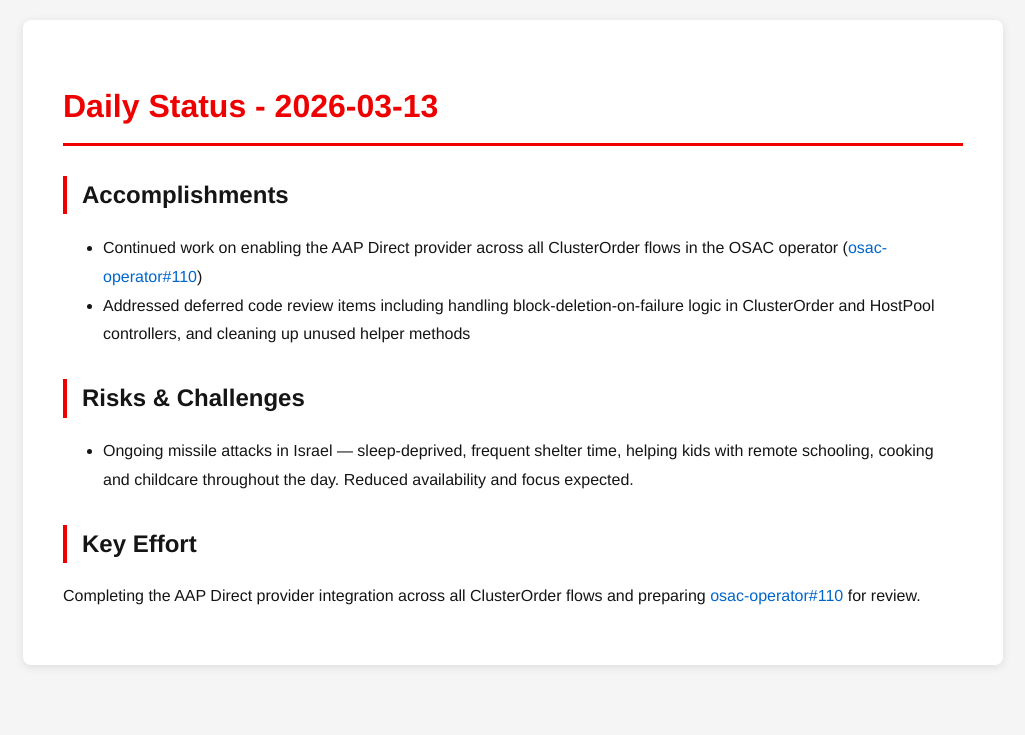
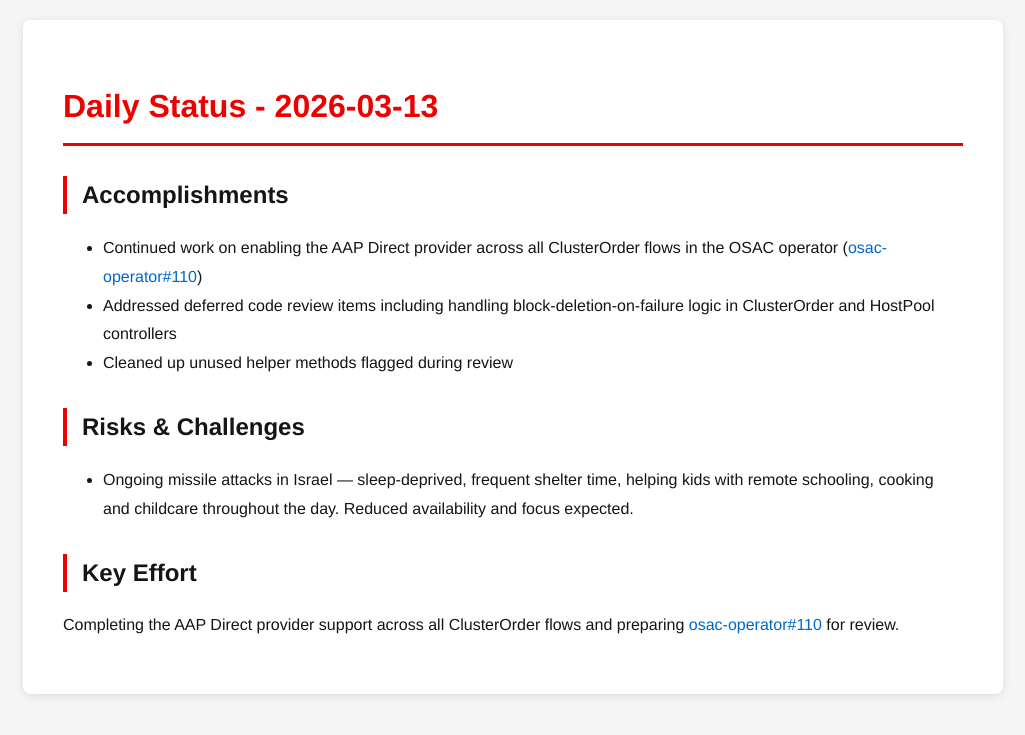
Before and after one commit to tzvatot/daily-status, a Jekyll site: the page built from 2026-03-13.md, in a window 1280 px wide. Shown: the top 735 px of the page, without its empty margins (127-1152 px from the left). Built offline with Jekyll 4.4.1, drawn with Linux system fonts in a browser that asks for light colours.

Commit message:
Daily status update - 2026-03-13

```diff
--- a/2026-03-13.md
+++ b/2026-03-13.md
@@ -8,10 +8,11 @@
 
 ## Accomplishments
 - Continued work on enabling the AAP Direct provider across all ClusterOrder flows in the OSAC operator ([osac-operator#110](https://github.com/osac-project/osac-operator/pull/110))
-- Addressed deferred code review items including handling block-deletion-on-failure logic in ClusterOrder and HostPool controllers, and cleaning up unused helper methods
+- Addressed deferred code review items including handling block-deletion-on-failure logic in ClusterOrder and HostPool controllers
+- Cleaned up unused helper methods flagged during review
 
 ## Risks & Challenges
 - Ongoing missile attacks in Israel — sleep-deprived, frequent shelter time, helping kids with remote schooling, cooking and childcare throughout the day. Reduced availability and focus expected.
 
 ## Key Effort
-Completing the AAP Direct provider integration across all ClusterOrder flows and preparing [osac-operator#110](https://github.com/osac-project/osac-operator/pull/110) for review.
+Completing the AAP Direct provider support across all ClusterOrder flows and preparing [osac-operator#110](https://github.com/osac-project/osac-operator/pull/110) for review.
```
